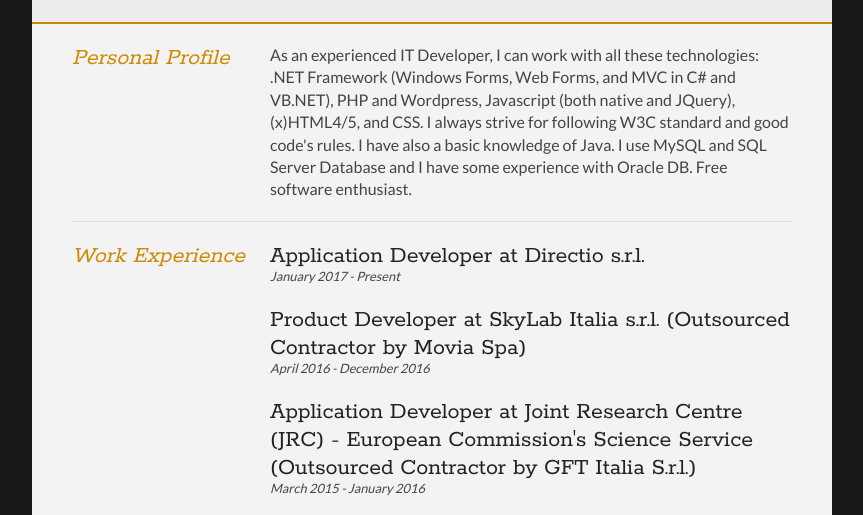
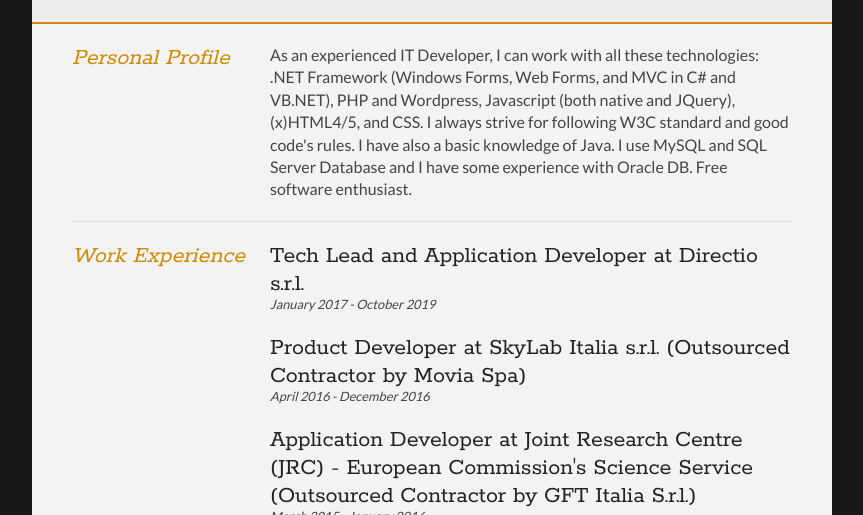
Before and after one commit to Magicianred/magicianred.github.io, a plain HTML site: page index.html in a window 1280 px wide. Shown: the part 216-731 px from the top of the page, without its empty margins (208-1071 px from the left). Drawn offline with Linux system fonts and the light colour scheme.

Commit message:
edited index.html

```diff
--- a/index.html
+++ b/index.html
@@ -60,8 +60,8 @@
 			<div class="sectionContent">
 
 				<article>
-					<h2><b>Application Developer</b> at <i>Directio s.r.l.</i></h2>
-					<p class="subDetails">January 2017 - Present</p>
+					<h2><b>Tech Lead and Application Developer</b> at <i>Directio s.r.l.</i></h2>
+					<p class="subDetails">January 2017 - October 2019</p>
 					<p></p>
 				</article>
 
```
